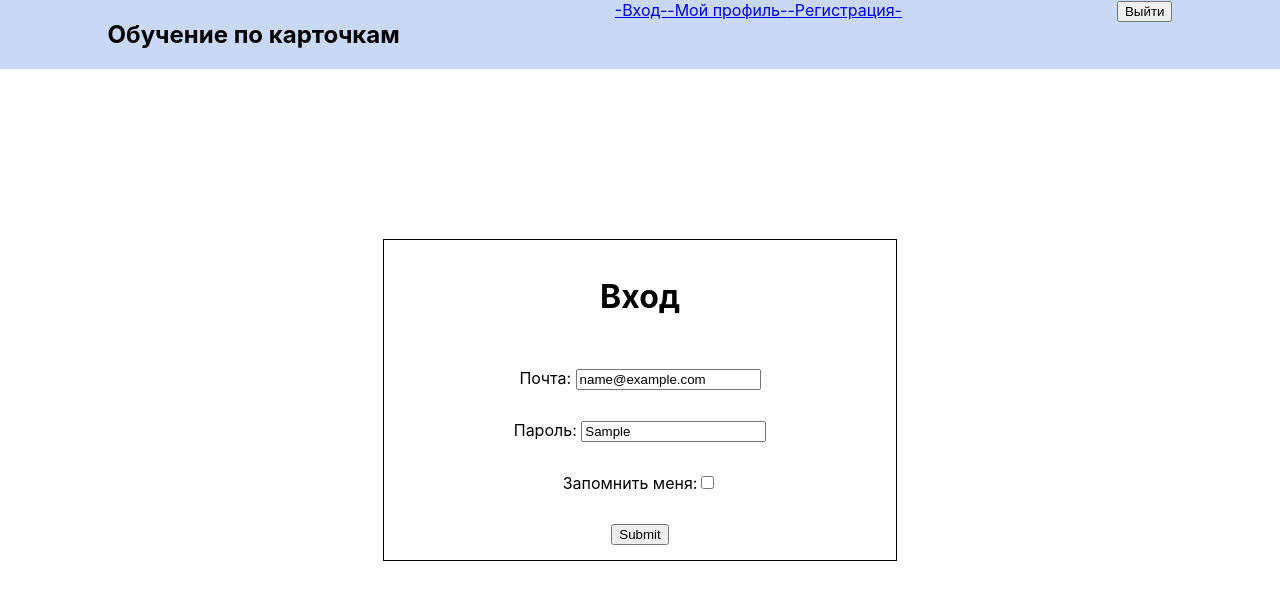
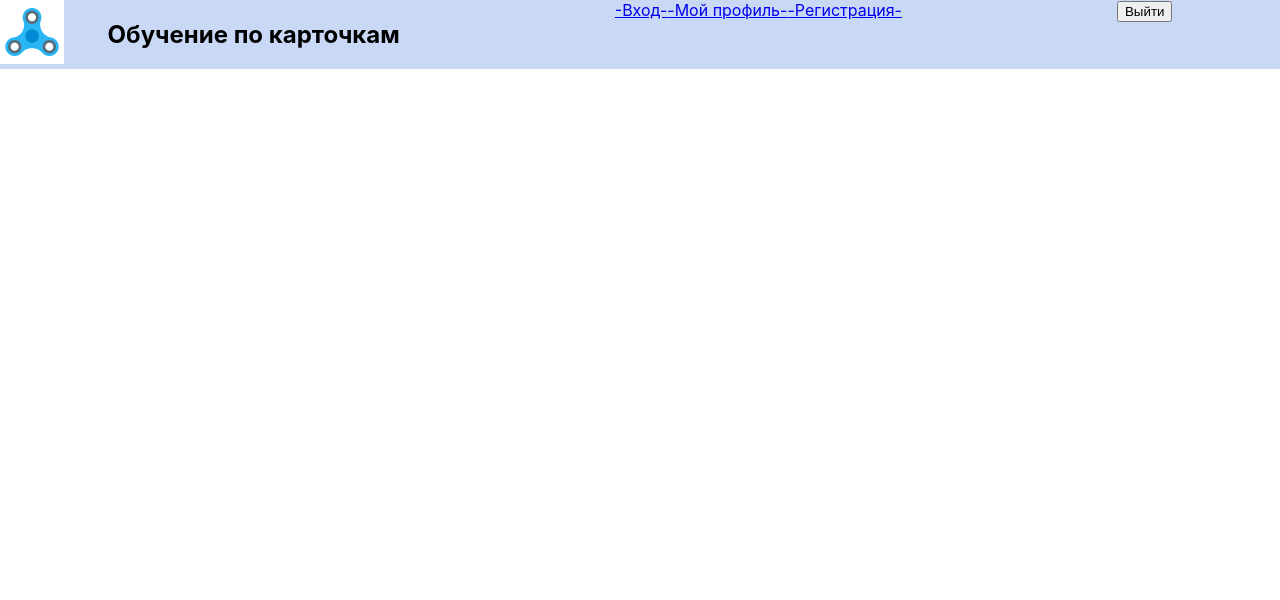
Before and after one commit to Kiri1111/cards_rtk, a React (Create React App) app: page /login in a window 1280 px wide. Both pictures are taken after typing "name@example.com", "Sample" into the empty fields and a click on the input 639 px from the left and 534 px from the top of the page. Shown: the top 600 px of the page. Built offline with nearby package versions, Linux system fonts and the light colour scheme; no server answers.

Commit message:
feat: preloader

```diff
--- a/src/app/appSlice.ts
+++ b/src/app/appSlice.ts
@@ -14,8 +14,8 @@ const slice = createSlice({
 		setIsLoading: (state, action: PayloadAction<{ isLoading: boolean }>) => {
 			state.isLoading = action.payload.isLoading
 		},
-		setIsLoggedIn: (state, action: PayloadAction<{ value: boolean }>) => {
-			state.isLoggedIn = action.payload.value
+		setIsLoggedIn: (state, action: PayloadAction<{ isLogged: boolean }>) => {
+			state.isLoggedIn = action.payload.isLogged
 		}
 	}
 })
--- /dev/null
+++ b/src/common/ui/components/Preloader.tsx
@@ -0,0 +1,14 @@
+import React, {FC} from 'react';
+import preloader from '../images/spinner.gif'
+
+type PreloaderWidthType = {
+	width: string
+}
+
+export const Preloader: FC<PreloaderWidthType> = ({width}) => {
+	return (
+		<div style={{position: 'relative', top: '30%', width: '100%'}}>
+			<img alt={'Preloader'} style={{width: width}} src={preloader}/>
+		</div>
+	);
+};
--- a/src/features/auth/authSlice.ts
+++ b/src/features/auth/authSlice.ts
@@ -9,15 +9,18 @@ const register = createAppAsyncThunk<void, ArgRegisterType>('auth/register', asy
 
 const login = createAppAsyncThunk<{ profile: ProfileType }, ArgLoginType>('auth/login', async (arg, thunkAPI) => {
 	const dispatch = thunkAPI.dispatch
+	dispatch(appActions.setIsLoading({isLoading: true}))
 	const res = await authApi.login(arg)
-	dispatch(appActions.setIsLoggedIn({value: true}))
+	dispatch(appActions.setIsLoggedIn({isLogged: true}))
+	dispatch(appActions.setIsLoading({isLoading: false}))
+
 	return {profile: res.data}
 })
 
 const logout = createAppAsyncThunk('auth/login', async (_, thunkAPI) => {
 	const dispatch = thunkAPI.dispatch
 	const res = await authApi.logout()
-	dispatch(appActions.setIsLoggedIn({value: false}))
+	dispatch(appActions.setIsLoggedIn({isLogged: false}))
 
 	console.log(res.data)
 })
--- a/src/features/auth/login/Login.tsx
+++ b/src/features/auth/login/Login.tsx
@@ -3,19 +3,23 @@ import {LoginForm} from "./LoginForm";
 import s from './Login.module.scss'
 import {useAppSelector} from "../../../app/hooks";
 import {Navigate} from "react-router-dom";
-import {appIsLoggedInSelector} from "../../../app/appSelectors";
+import {appIsLoadingSelector, appIsLoggedInSelector} from "../../../app/appSelectors";
+import {Preloader} from "../../../common/ui/components/Preloader";
 
 export const Login = () => {
 
 	const isLoggedIn = useAppSelector(appIsLoggedInSelector)
-
+	const isLoading = useAppSelector(appIsLoadingSelector)
 	if (isLoggedIn) {
 		return <Navigate to={'/profile'}/>
 	}
 
 	return (
-		<div className={s.LoginPage}>
-			<LoginForm/>
+		<div>
+			{isLoading ? <Preloader width={'300'}/> : <div className={s.LoginPage}>
+				<LoginForm/>
+			</div>}
 		</div>
+
 	);
 };
```
